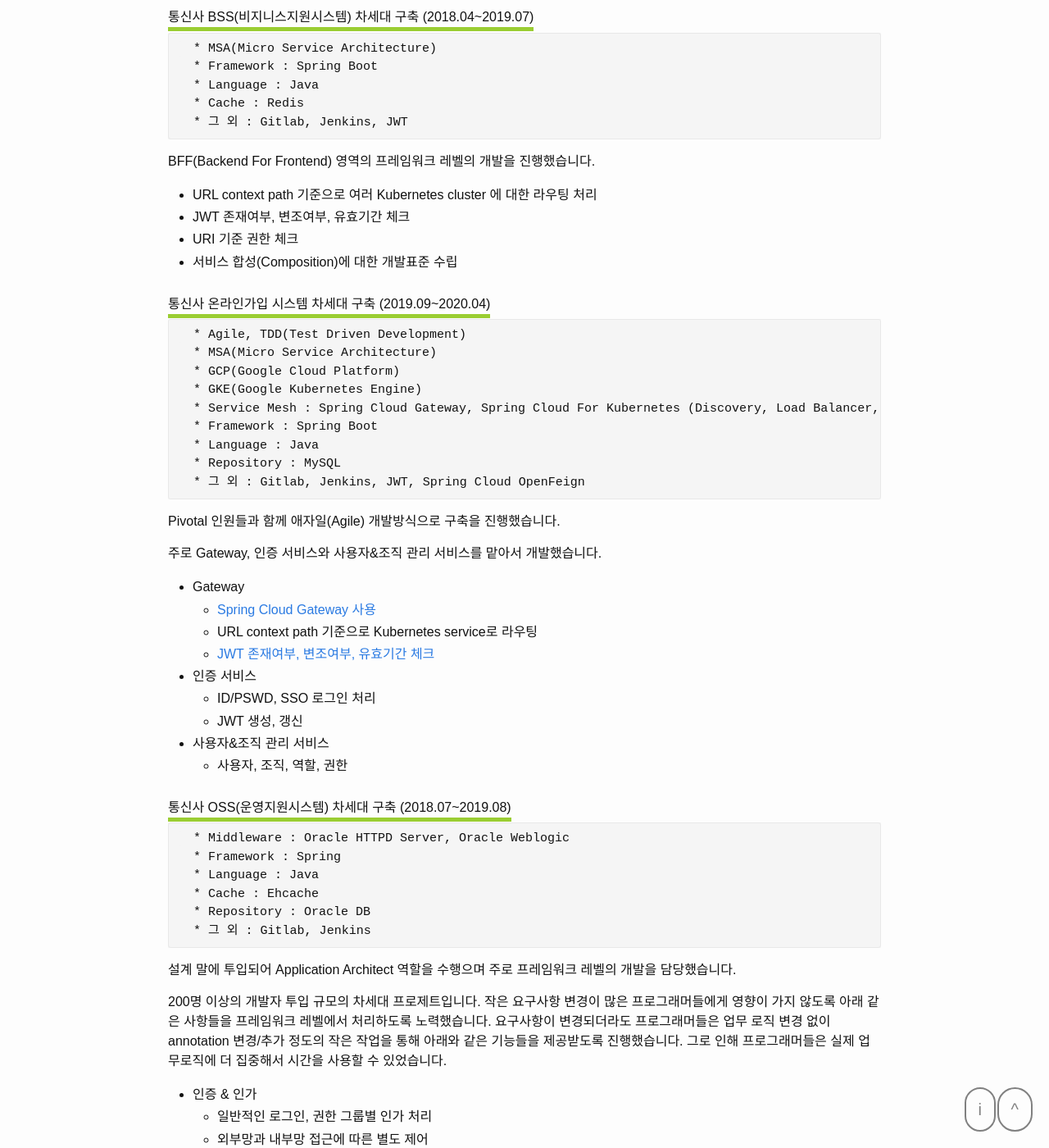
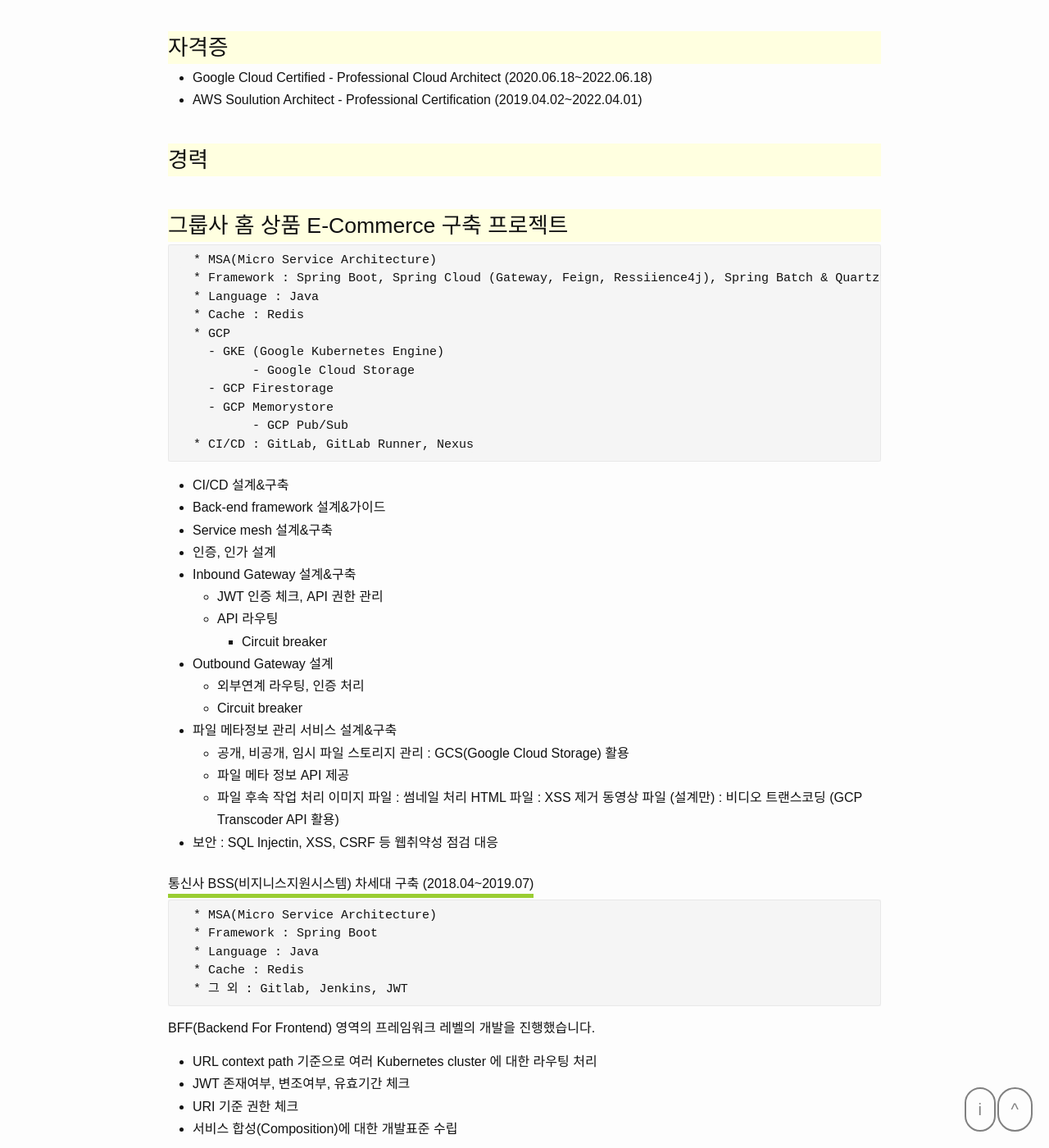
Before and after one commit to dveamer/dveamer.github.io, a Jekyll site: the page built from _posts/2018-07-01-resume.md, in a window 1280 px wide and 1400 px high, scrolled down 1769 px. Shown: the whole window at 82% size. Built offline with Jekyll 4.4.1, drawn with Linux system fonts in a browser that asks for light colours; some of the changed text lies outside the part shown.

Commit message:
homepage

```diff
--- a/_posts/2018-07-01-resume.md
+++ b/_posts/2018-07-01-resume.md
@@ -28,6 +28,7 @@
 
   * Spring, Spring Boot
   * Spring Cloud For K8S : Gateway, Discovery, Ribbon, Hystrix, Feign
+  * Spring Batch & Quartz
   * Netty
 
 ### Repository
@@ -38,7 +39,7 @@
 ### CI/CD
 
   * GitLab, SVN
-  * Jenkins
+  * Jenkins, Gitlab Runner
   * Maven, Ant
 
 ### AWS
@@ -52,12 +53,56 @@
   * VPC, EC2, ELB
 
 
+### GCP
+
+  * GKE (Google Kubernetes Engine)
+	* Google Cloud Storage
+  * GCP Firestorage
+  * GCP Memorystore
+	* GCP Pub/Sub
+
 # 자격증
 
   * Google Cloud Certified - Professional Cloud Architect  (2020.06.18~2022.06.18)
   * AWS Soulution Architect - Professional Certification (2019.04.02~2022.04.01)
 
 # 경력
+
+# 그룹사 홈 상품 E-Commerce 구축 프로젝트
+
+~~~
+  * MSA(Micro Service Architecture)
+  * Framework : Spring Boot, Spring Cloud (Gateway, Feign, Ressiience4j), Spring Batch & Quartz
+  * Language : Java
+  * Cache : Redis
+  * GCP
+    - GKE (Google Kubernetes Engine)
+	  - Google Cloud Storage
+    - GCP Firestorage
+    - GCP Memorystore
+	  - GCP Pub/Sub
+  * CI/CD : GitLab, GitLab Runner, Nexus
+~~~
+
+  * CI/CD 설계&구축
+  * Back-end framework 설계&가이드
+  * Service mesh 설계&구축
+  * 인증, 인가 설계
+  * Inbound Gateway 설계&구축
+    - JWT 인증 체크, API 권한 관리
+    - API 라우팅
+	  - Circuit breaker
+  * Outbound Gateway 설계
+    - 외부연계 라우팅, 인증 처리
+    - Circuit breaker
+  * 파일 메타정보 관리 서비스 설계&구축
+    - 공개, 비공개, 임시 파일 스토리지 관리 : GCS(Google Cloud Storage) 활용
+    - 파일 메타 정보 API 제공
+    - 파일 후속 작업 처리
+      이미지 파일 : 썸네일 처리
+	    HTML 파일 : XSS 제거
+	    동영상 파일 (설계만) : 비디오 트랜스코딩 (GCP Transcoder API 활용)
+  * 보안 : SQL Injectin, XSS, CSRF 등 웹취약성 점검 대응
 
 ### 통신사 BSS(비지니스지원시스템) 차세대 구축 (2018.04~2019.07)
 
```
Also changed, not shown: _posts/2018-11-04-ToyProjects.md (+2 -2 lines).
